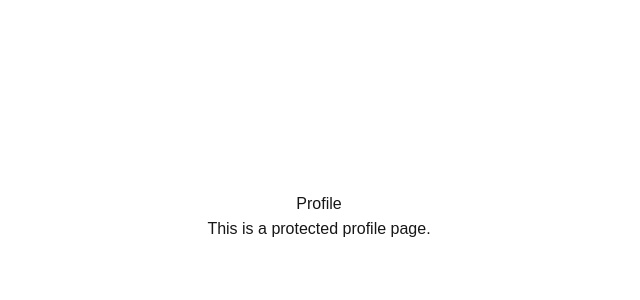
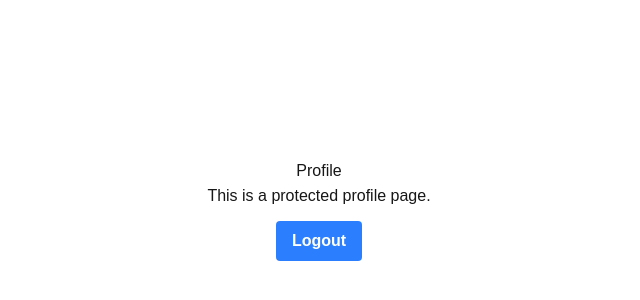
Before and after one commit to hassan1818/Next.js-Authentication, a Next.js app: page /profile in a window 1280 px wide. Shown: the part 184-484 px from the top of the page, without its empty margins (321-961 px from the left). Built offline with nearby package versions, Linux system fonts and the light colour scheme.

Commit message:
added logout button on front-end use can logout succedfully

```diff
--- a/src/app/profile/page.tsx
+++ b/src/app/profile/page.tsx
@@ -1,9 +1,39 @@
+"use client";
+import axios from "axios";
+import Link from "next/link";
+import {useRouter} from "next/navigation";
+import toast from "react-hot-toast";
+
 export default function ProfilePage() {
+  const router = useRouter();
+  const logout = async () => {
+    try {
+      await axios.get("/api/users/logout");
+      toast.success("Logout successful");
+      // Redirect to login page after logout
+      router.push("/login");
+
+    } catch (error: unknown) {
+      if (error instanceof Error) {
+        console.log(error.message);
+        toast.error(error.message);
+      }
+    }
+  };
+
   return (
     <div className="flex flex-col justify-center items-center min-h-screen py-2">
       <h1>Profile</h1>
       <hr />
       <p>This is a protected profile page.</p>
+      <hr />
+
+      <button
+        onClick={logout}
+        className="bg-blue-500 hover:bg-blue-700 text-white font-bold py-2 my-3 px-4 rounded "
+      >
+        Logout
+      </button>
     </div>
   );
 }
```
